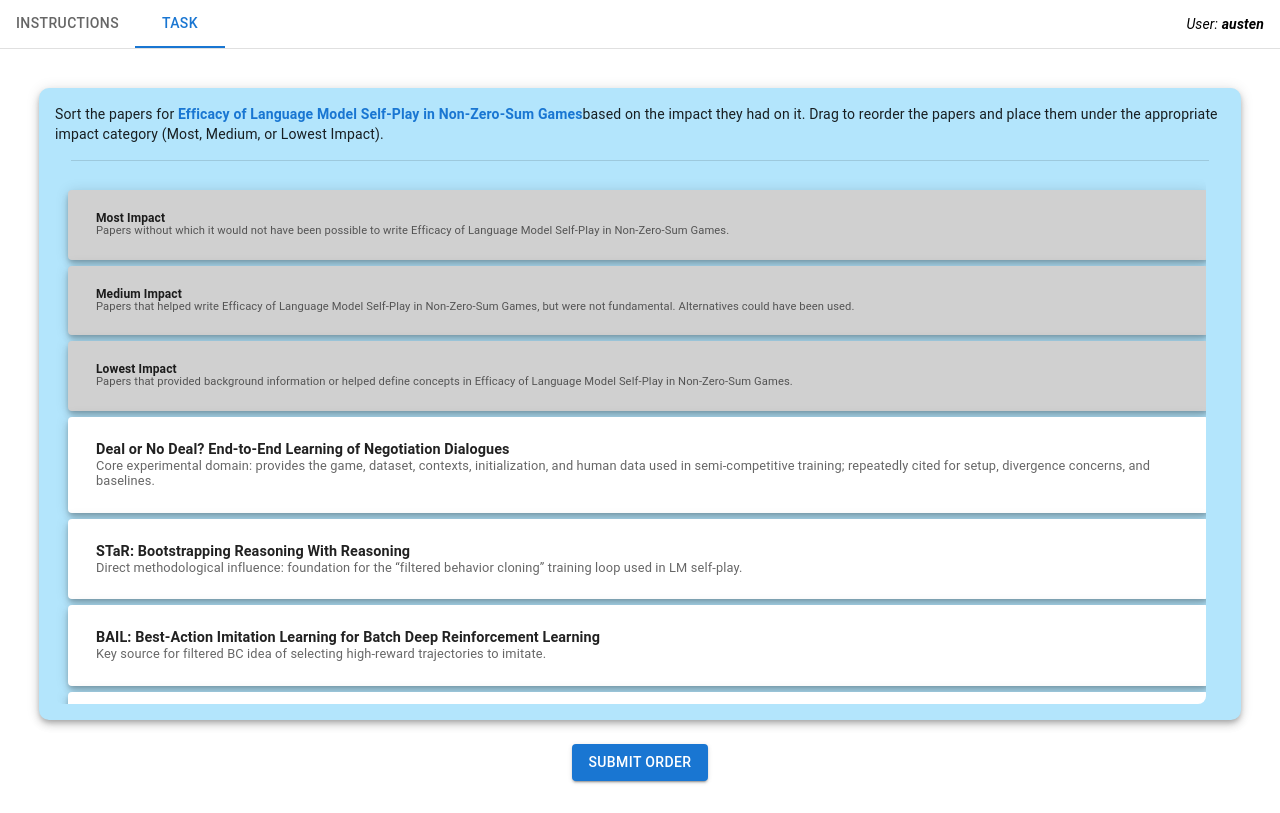
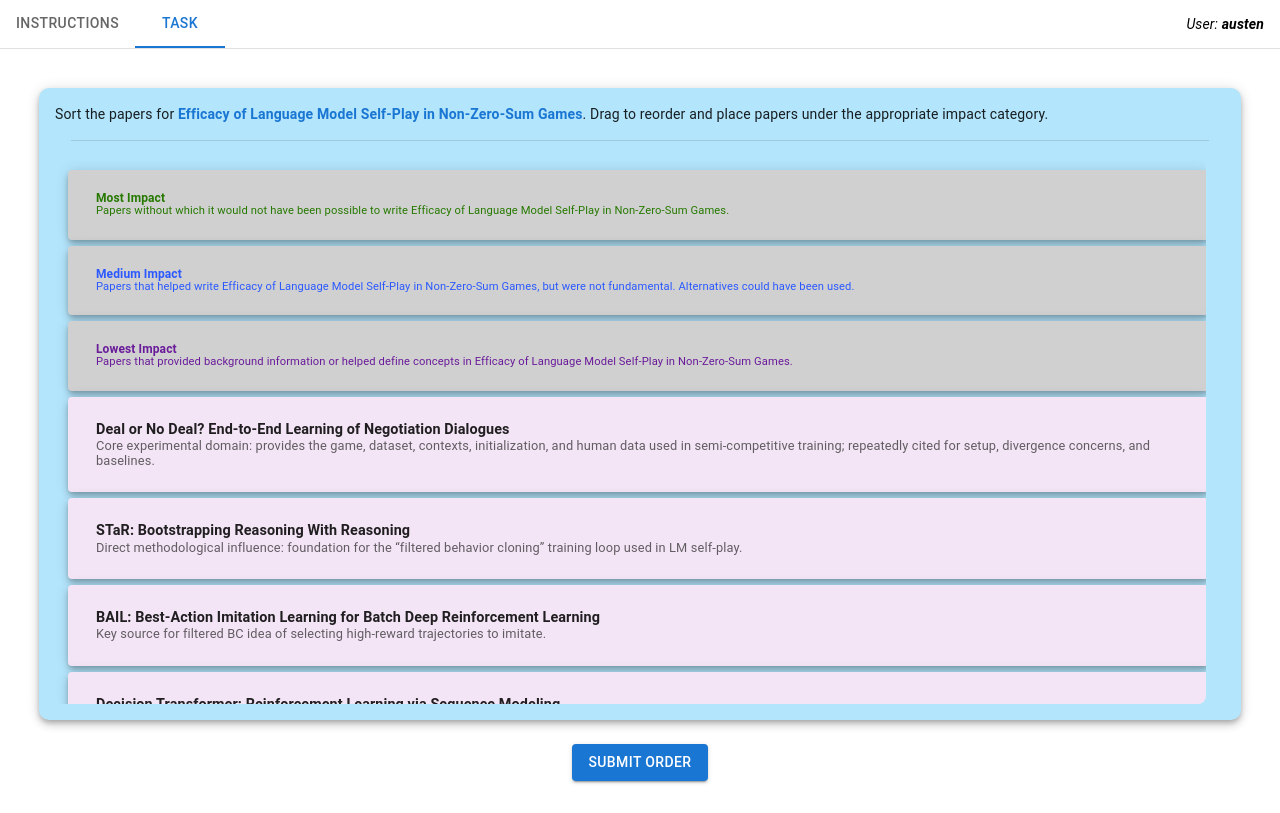
Before and after one commit to isgla/ranking-annotation-website-v2, a React (Create React App) app: page / in a window 1280 px wide. Both pictures are taken after a click on the tab "TASK". Built offline with nearby package versions, Linux system fonts and the light colour scheme.

Commit message:
Added colors

```diff
--- a/src/prototypes/SelectionForm.jsx
+++ b/src/prototypes/SelectionForm.jsx
@@ -2,6 +2,7 @@ import React, { useState, useEffect } from "react";
 import { Box, Button, Typography, Divider, Alert } from "@mui/material";
 import { EmphCard } from "../components/Cards";
 import Link from "@mui/material/Link";
+
 import { DndContext, PointerSensor, useSensor, useSensors, KeyboardSensor } from "@dnd-kit/core";
 import { SortableContext, arrayMove, sortableKeyboardCoordinates } from "@dnd-kit/sortable";
 
@@ -19,7 +20,6 @@ function SelectionForm({ data, onNext }) {
 
   useEffect(() => {
     if (data?.candidates) {
-      // Insert separators as special items at the top
       const separators = ["separator-most", "separator-medium", "separator-low"];
       const paperIds = data.candidates.map((c) => c.paperId);
       setItems([...separators, ...paperIds]);
@@ -31,7 +31,6 @@ function SelectionForm({ data, onNext }) {
 
   const paperLink = data.paperLink;
   const paperTitle = data.paperTitle;
-
   const paperMap = new Map(data.candidates.map((c) => [c.paperId, c]));
 
   const handleDragEnd = (event) => {
@@ -59,43 +58,64 @@ function SelectionForm({ data, onNext }) {
     onNext({ chunk: data.chunk, answer: "CANT_RANK" });
   };
 
+  // Background colors for categories
+  const categoryColors = {
+    "separator-most": "#e5fae0ff",
+    "separator-medium": "#e0f7fa",
+    "separator-low": "#f3e5f5",
+  };
+
+  // Font colors for separators matching paper background
+  const categoryFontColors = {
+    "separator-most": "#267900ff", // Green
+    "separator-medium": "#2b59ffff", // Blue
+    "separator-low": "#6a1b9a", // dark purple
+  };
+
+  // Determine the current category for each paper
+  const getCategory = (index) => {
+    for (let i = index; i >= 0; i--) {
+      const id = items[i];
+      if (id.startsWith("separator-")) return id;
+    }
+    return null;
+  };
+
   // Render content for separators or papers
   const renderContent = (id) => {
-    if (id === "separator-most")
+    if (id.startsWith("separator-")) {
+      let title, description;
+      if (id === "separator-most") {
+        title = "Most Impact";
+        description = `Papers without which it would not have been possible to write ${paperTitle}.`;
+      } else if (id === "separator-medium") {
+        title = "Medium Impact";
+        description = `Papers that helped write ${paperTitle}, but were not fundamental. Alternatives could have been used.`;
+      } else if (id === "separator-low") {
+        title = "Lowest Impact";
+        description = `Papers that provided background information or helped define concepts in ${paperTitle}.`;
+      }
+
       return (
         <Box sx={{ py: 0.25, px: 1 }}>
-          <Typography sx={{ fontWeight: "bold", fontSize: "0.75rem", lineHeight: 1.1 }}>
-            Most Impact
+          <Typography
+            sx={{
+              fontWeight: "bold",
+              fontSize: "0.75rem",
+              lineHeight: 1.1,
+              color: categoryFontColors[id],
+            }}
+          >
+            {title}
           </Typography>
-          <Typography sx={{ fontSize: "0.7rem", lineHeight: 1.1, color: "text.secondary" }}>
-            Papers without which it would not have been possible to write {paperTitle}.
+          <Typography
+            sx={{ fontSize: "0.7rem", lineHeight: 1.1, color: categoryFontColors[id] }}
+          >
+            {description}
           </Typography>
         </Box>
       );
-
-    if (id === "separator-medium")
-      return (
-        <Box sx={{ py: 0.25, px: 1 }}>
-          <Typography sx={{ fontWeight: "bold", fontSize: "0.75rem", lineHeight: 1.1 }}>
-            Medium Impact
-          </Typography>
-          <Typography sx={{ fontSize: "0.7rem", lineHeight: 1.1, color: "text.secondary" }}>
-            Papers that helped write {paperTitle}, but were not fundamental. Alternatives could have been used.
-          </Typography>
-        </Box>
-      );
-
-    if (id === "separator-low")
-      return (
-        <Box sx={{ py: 0.25, px: 1 }}>
-          <Typography sx={{ fontWeight: "bold", fontSize: "0.75rem", lineHeight: 1.1 }}>
-            Lowest Impact
-          </Typography>
-          <Typography sx={{ fontSize: "0.7rem", lineHeight: 1.1, color: "text.secondary" }}>
-            Papers that provided background information or helped define concepts in {paperTitle}.
-          </Typography>
-        </Box>
-      );
+    }
 
     const paper = paperMap.get(id);
     return (
@@ -124,16 +144,20 @@ function SelectionForm({ data, onNext }) {
           <Link href={paperLink} target="_blank" rel="noopener noreferrer" underline="hover" sx={{ fontWeight: "bold" }}>
             {paperTitle}
           </Link>
-           based on the impact they had on it. Drag to reorder the papers and place them under the appropriate impact category (Most, Medium, or Lowest Impact).
+          . Drag to reorder and place papers under the appropriate impact category.
         </Typography>
 
         <Divider variant="middle" sx={{ mb: 2 }} />
 
+        {/* Scrollable container */}
         <Box sx={{ flex: 1, width: "97%", overflowY: "auto", borderRadius: "8px", padding: "8px" }}>
           <DndContext sensors={sensors} onDragEnd={handleDragEnd}>
             <SortableContext items={items}>
               <Droppable id="single-sortable-list">
-                {items.map((id) => (
+                {items.map((id, index) => {
+                  const category = getCategory(index);
+                  const bgColor = id.startsWith("separator-") ? "#d0d0d0" : categoryColors[category] || "#ffffff";
+                  return (
                     <SortableItem
                       key={id}
                       id={id}
@@ -141,14 +165,15 @@ function SelectionForm({ data, onNext }) {
                       sx={{
                         width: "97%",
                         marginBottom: "6px",
-                      backgroundColor: id.startsWith("separator-") ? "#d0d0d0" : "#ffffff",
+                        backgroundColor: bgColor,
                         borderRadius: "4px",
-                      py: id.startsWith("separator-") ? 0.5 : 0.5,
+                        py: 0.5,
                         px: 1,
                         cursor: id.startsWith("separator-") ? "grab" : "pointer",
                       }}
                     />
-                ))}
+                  );
+                })}
               </Droppable>
             </SortableContext>
           </DndContext>
```
Lines whose indentation alone changed are shown as unchanged.
